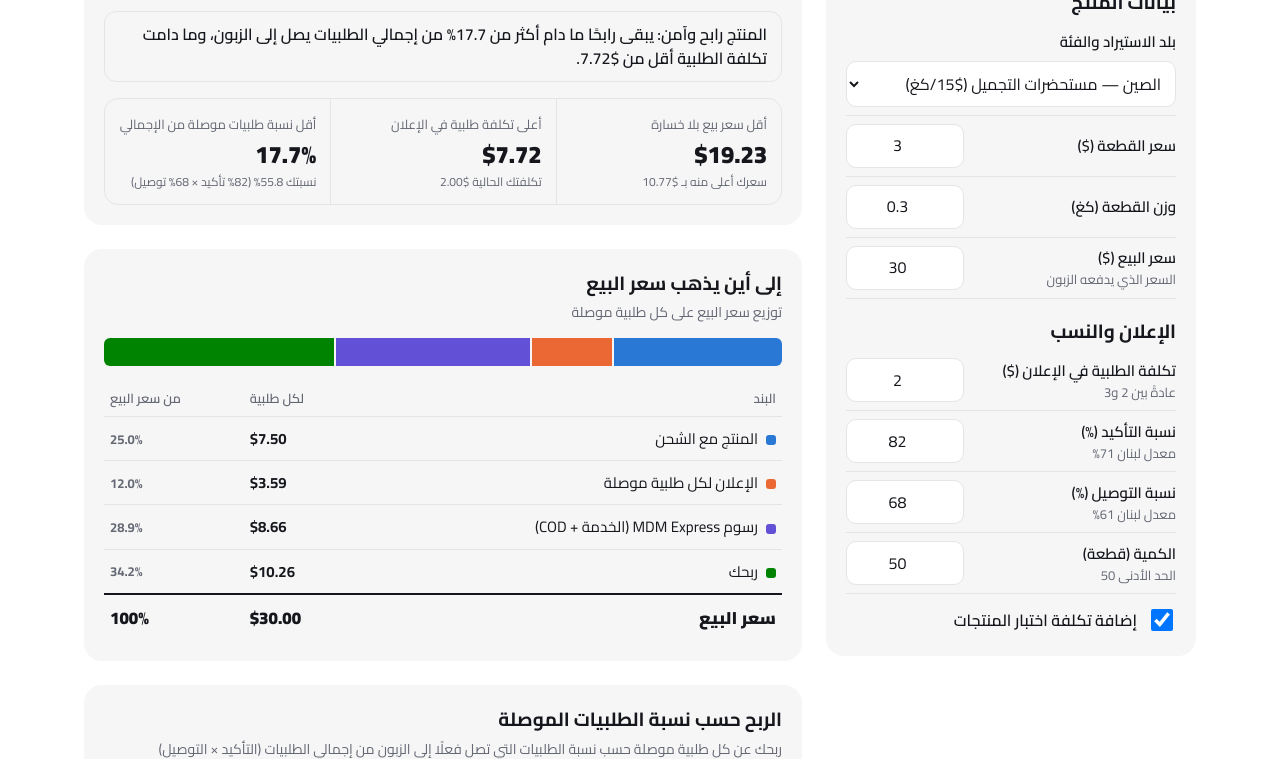
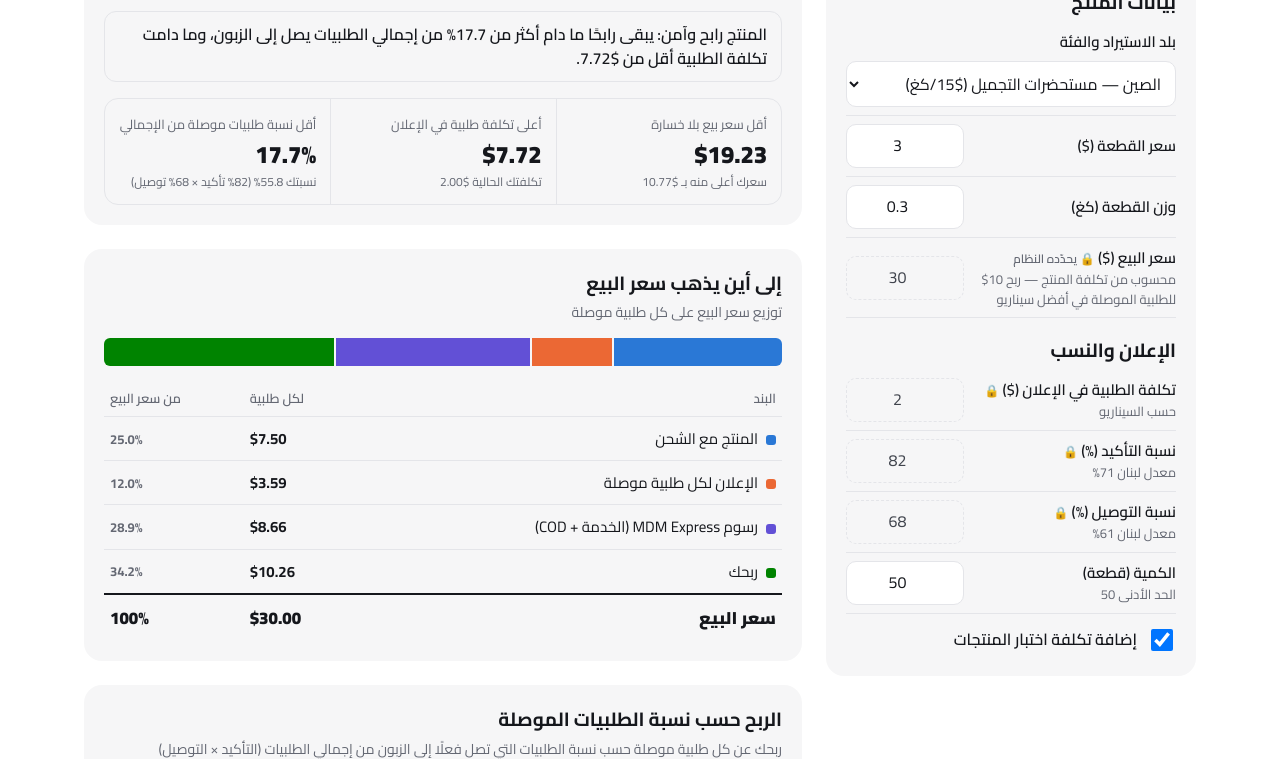
Before and after one commit to tarekdriouch00-prog/mdm-lebanon-calculator, a plain HTML site: page index.html in a window 1280 px wide. Shown: the part 376-1135 px from the top of the page. Drawn offline with Linux system fonts and the light colour scheme.

Commit message:
Add files via upload

```diff
--- a/index.html
+++ b/index.html
@@ -39,6 +39,8 @@ input,select{font:inherit;font-size:16px;width:100%;min-height:44px;border:1px s
 select{direction:rtl;text-align:start}
 input:focus-visible,select:focus-visible,button:focus-visible{outline:3px solid var(--red);outline-offset:2px}
 .sel{grid-template-columns:minmax(0,1fr)}
+input[readonly]{background:var(--panel);border-style:dashed;color:var(--ink2);cursor:not-allowed}
+.lock{display:none;font-size:12px;color:var(--muted);font-weight:600}.locked .lock{display:inline}
 .chk{display:flex;gap:10px;align-items:center;padding:12px 0 2px;font-weight:600}.chk input{width:22px;min-height:22px}
 button{font:inherit;font-weight:700;min-height:44px;border-radius:12px;border:0;padding:8px 18px;cursor:pointer}
 .btn{background:var(--red);color:#fff}.ghost{background:transparent;color:var(--ink);border:1px solid var(--line)}
@@ -102,11 +104,11 @@ tr.mid td{font-weight:700;background:light-dark(#eef0f3,#22252b)}
       </select></div>
     <div class="f"><label for="price">سعر القطعة ($)</label><input id="price" type="number" inputmode="decimal" step="0.1" min="0"></div>
     <div class="f"><label for="w">وزن القطعة (كغ)</label><input id="w" type="number" inputmode="decimal" step="0.05" min="0"></div>
-    <div class="f"><label for="sale">سعر البيع ($)<small>السعر الذي يدفعه الزبون</small></label><input id="sale" type="number" inputmode="decimal" step="0.5" min="0"></div>
+    <div class="f lk"><label for="sale">سعر البيع ($) <span class="lock">🔒 يحدّده النظام</span><small id="saleHint">السعر الذي يدفعه الزبون</small></label><input id="sale" type="number" inputmode="decimal" step="0.5" min="0"></div>
     <h2 style="margin-top:18px">الإعلان والنسب</h2>
-    <div class="f"><label for="cpl">تكلفة الطلبية في الإعلان ($)<small>عادةً بين 2 و3</small></label><input id="cpl" type="number" inputmode="decimal" step="0.1" min="0"></div>
-    <div class="f"><label for="c">نسبة التأكيد (%)<small>معدل لبنان 71%</small></label><input id="c" type="number" inputmode="decimal" step="1" min="1" max="100"></div>
-    <div class="f"><label for="d">نسبة التوصيل (%)<small>معدل لبنان 61%</small></label><input id="d" type="number" inputmode="decimal" step="1" min="1" max="100"></div>
+    <div class="f lk"><label for="cpl">تكلفة الطلبية في الإعلان ($) <span class="lock">🔒</span><small id="cplHint">عادةً بين 2 و3</small></label><input id="cpl" type="number" inputmode="decimal" step="0.1" min="0"></div>
+    <div class="f lk"><label for="c">نسبة التأكيد (%) <span class="lock">🔒</span><small>معدل لبنان 71%</small></label><input id="c" type="number" inputmode="decimal" step="1" min="1" max="100"></div>
+    <div class="f lk"><label for="d">نسبة التوصيل (%) <span class="lock">🔒</span><small>معدل لبنان 61%</small></label><input id="d" type="number" inputmode="decimal" step="1" min="1" max="100"></div>
     <div class="f"><label for="q">الكمية (قطعة)<small>الحد الأدنى 50</small></label><input id="q" type="number" inputmode="numeric" step="10" min="50"></div>
     <label class="chk"><input id="test" type="checkbox"> إضافة تكلفة اختبار المنتجات</label>
   </section>
@@ -172,11 +174,27 @@ tr.mid td{font-weight:700;background:light-dark(#eef0f3,#22252b)}
 const $=id=>document.getElementById(id);
 const BASE={src:'15',price:3,w:0.3,q:50,test:true};
 const PRESETS={
-  best:{sale:30,cpl:2,c:82,d:68,note:'أفضل سيناريو: نسب أفضل المنتجات أداءً على منصّتنا في لبنان (تأكيد 82% وتوصيل 68%)، وتكلفة طلبية 2$، وهامش ربح يتجاوز 10$.'},
-  avg:{sale:30,cpl:2.5,c:71,d:61,note:'متوسط لبنان: معدل كل الطلبيات على منصّتنا (تأكيد 71% وتوصيل 61%)، وتكلفة طلبية 2.5$، بنفس سعر البيع 30$.'},
-  safe:{sale:27,cpl:3,c:65,d:55,note:'سيناريو حذر: نسب أقل من المعدل وتكلفة طلبية 3$، لمعرفة أسوأ ما قد يحدث. ⚠️ ملاحظة: تم تخفيض سعر البيع في هذا السيناريو من 30$ إلى 27$.'}
+  best:{cpl:2,c:82,d:68},
+  avg:{cpl:2.5,c:71,d:61},
+  safe:{cpl:3,c:65,d:55,cut:0.10}
 };
+// System sale price: computed from product cost with the best-scenario rates (82% x 68%, CPL $2).
+// Up to $40: profit fixed at $10 per delivered order. Above $40 (expensive product): profit = 25% of the
+// sale price (continuous at $40) and CPL rises by $0.05 for every $1 above $40. Rounded up to a whole dollar.
+const PR={c:0.82,d:0.68,cpl:2,T:10,cap:40,share:0.25,cplStep:0.05};
+const cplFor=(base,P)=>+(base+PR.cplStep*Math.max(0,P-PR.cap)).toFixed(2);
+function sysPrice(price,w,rate){
+  const C=price+rate*w; let P=30;
+  for(let i=0;i<40;i++){
+    const X=C+cplFor(PR.cpl,P)/(PR.c*PR.d)+6.05+0.8/PR.d;
+    let n=1.05*(X+PR.T); if(n>PR.cap)n=X/(1/1.05-PR.share);
+    if(Math.abs(n-P)<1e-6)break; P=n;
+  }
+  return Math.ceil(P-1e-9);
+}
+let cur='best';
 const fields=['src','price','w','sale','cpl','c','d','q'];
+const prodFields=['src','price','w','q'], lockFields=['sale','cpl','c','d'];
 const AVG_T=0.71*0.61;
 const money=v=>(v<0?'-':'')+'$'+Math.abs(v).toFixed(2);
 const money0=v=>(v<0?'-':'')+'$'+Math.round(Math.abs(v)).toLocaleString('en-US');
@@ -190,8 +208,24 @@ function paintThemeBtn(){$('themeBtn').textContent=curTheme()==='dark'?'☀️
 function setTheme(t){document.documentElement.dataset.theme=t;try{localStorage.setItem('mdm-theme',t)}catch(e){}paintThemeBtn();render()}
 try{const t=localStorage.getItem('mdm-theme');if(t)document.documentElement.dataset.theme=t}catch(e){}
 
-function setPreset(k){const p=PRESETS[k];const o=Object.assign({},BASE,p);fields.forEach(f=>{$(f).value=o[f]});$('test').checked=o.test;
-  document.querySelectorAll('#presets button').forEach(b=>b.classList.toggle('on',b.dataset.p===k));$('presetNote').textContent=p.note;render()}
+function applyScenario(){
+  const p=PRESETS[cur], n=k=>Math.max(0,parseFloat($(k).value)||0);
+  const ref=sysPrice(n('price'),n('w'),parseFloat($('src').value));
+  const P=p.cut?Math.round(ref*(1-p.cut)):ref, cpl=cplFor(p.cpl,P);
+  $('sale').value=P;$('cpl').value=cpl;$('c').value=p.c;$('d').value=p.d;
+  const exp=ref>PR.cap, rule=exp?`منتج غالٍ (فوق ${PR.cap}$): ربح 25% من سعر البيع`:`ربح ${PR.T}$ للطلبية الموصلة`;
+  $('saleHint').textContent=p.cut?`محسوب من تكلفة المنتج، ثم مخفّض 10% في هذا السيناريو`:'محسوب من تكلفة المنتج — '+rule+' في أفضل سيناريو';
+  $('cplHint').textContent=cpl>p.cpl?`${p.cpl}$ + زيادة لأن سعر البيع فوق ${PR.cap}$`:'حسب السيناريو';
+  const notes={
+    best:`أفضل سيناريو: نسب أفضل المنتجات أداءً على منصّتنا في لبنان (تأكيد 82% وتوصيل 68%). سعر البيع ${P}$ يحدّده النظام ليعطيك ${exp?'25% من السعر ربحًا':'ربحًا قدره '+PR.T+'$'} عن كل طلبية موصلة.`,
+    avg:`متوسط لبنان: معدل كل الطلبيات على منصّتنا (تأكيد 71% وتوصيل 61%)، بنفس سعر البيع ${P}$.`,
+    safe:`سيناريو حذر: نسب أقل من المعدل (تأكيد 65% وتوصيل 55%) لمعرفة أسوأ ما قد يحدث. ⚠️ ملاحظة: تم تخفيض سعر البيع في هذا السيناريو بنسبة 10%، من ${ref}$ إلى ${P}$.`};
+  $('presetNote').textContent=notes[cur];
+}
+function setPreset(k){cur=k;const p=PRESETS[k];
+  if(!$('price').value){const o=BASE;prodFields.forEach(f=>{$(f).value=o[f]});$('test').checked=o.test}
+  lockFields.forEach(f=>{$(f).readOnly=true;$(f).closest('.f').classList.add('locked')});
+  document.querySelectorAll('#presets button').forEach(b=>b.classList.toggle('on',b.dataset.p===k));applyScenario();render()}
 function read(){
   const n=k=>Math.max(0,parseFloat($(k).value)||0);
   return{rate:parseFloat($('src').value),price:n('price'),w:n('w'),P:n('sale'),cpl:n('cpl'),
@@ -325,7 +359,7 @@ function draw(){
   hit.addEventListener('pointerleave',()=>{svg.querySelector('#hov').style.display='none';tip.style.opacity=0});
 }
 const ro=new ResizeObserver(draw);ro.observe(svg);
-fields.forEach(k=>$(k).addEventListener('input',()=>{document.querySelectorAll('#presets button').forEach(b=>b.classList.remove('on'));$('presetNote').textContent='قيم معدّلة يدويًا.';render()}));
+prodFields.forEach(k=>$(k).addEventListener('input',()=>{applyScenario();render()}));
 $('test').addEventListener('change',render);
 document.querySelectorAll('#presets button').forEach(b=>b.addEventListener('click',()=>setPreset(b.dataset.p)));
 $('copy').addEventListener('click',()=>{navigator.clipboard.writeText($('msgbox').textContent).then(()=>{$('msg').textContent='تم نسخ الرسالة، الصقها في المحادثة مع التاجر.'}).catch(()=>{$('msg').textContent='تعذّر النسخ التلقائي، حدّد النص في المربع وانسخه يدويًا.'})});
```
